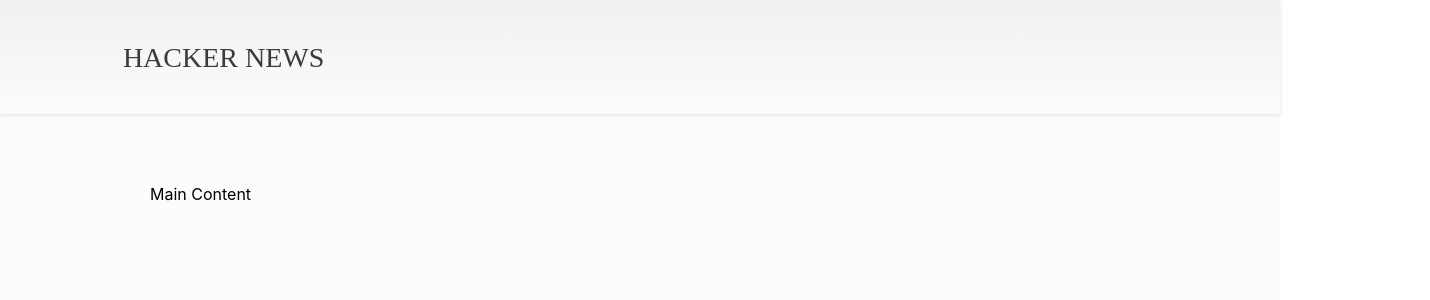
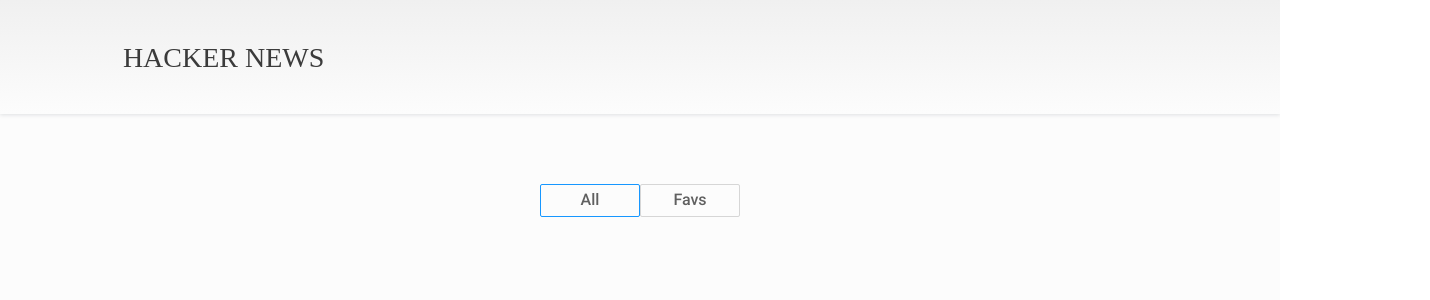
Before and after one commit to alrus2797/reign-challengue, a React (Create React App) app: page / in a window 1280 px wide. Shown: the top 300 px of the page, 1430 px wide, since content can reach past the window. Built offline with nearby package versions, Linux system fonts and the light colour scheme; a web font is replaced by a local one.

Commit message:
Add Tab components to Content

```diff
--- a/src/components/content/ContentComponent.tsx
+++ b/src/components/content/ContentComponent.tsx
@@ -1,9 +1,26 @@
-import React from 'react'
-import './ContentStyles.css'
-function ContentComponent(){
-	return <div className="content container">
-		Main Content
-	</div>
+import React from "react";
+import RowComponent from "../row/RowComponent";
+import TabComponent from "../tabs/TabComponent";
+import "./ContentStyles.css";
+
+export default function ContentComponent() {
+  const [activeTab, setActiveTab] = React.useState("All");
+
+  const tabs = ["All", "Favs"];
+
+  const handleTabClick = (index: string) => {
+    console.log(index);
+    setActiveTab(index);
+  };
+  return (
+    <div className="content">
+      <RowComponent className="center">
+        <TabComponent
+          clickHandler={handleTabClick}
+          tabs={tabs}
+          activeTab={activeTab}
+        />
+      </RowComponent>
+    </div>
+  );
 }
-
-export default ContentComponent
--- /dev/null
+++ b/src/components/tabs/TabComponent.tsx
@@ -0,0 +1,30 @@
+import React from "react";
+import "./TabStyles.css";
+
+interface TabComponentProps {
+  clickHandler: (index: string) => void;
+  tabs: string[];
+  activeTab: string;
+}
+
+export default function TabComponent(props: TabComponentProps) {
+  const setActiveTab = (e: React.MouseEvent<HTMLDivElement>) => {
+    // console.log("Children", e.currentTarget.innerText)
+    e.currentTarget.classList.add("active");
+    props.clickHandler(e.currentTarget.innerText);
+  };
+
+  return (
+    <div className="tabs">
+      {props.tabs.map((tab, index) => (
+        <div
+          key={index}
+          className={`tab ${tab === props.activeTab ? "active" : ""}`}
+          onClick={setActiveTab}
+        >
+          <span className="Text-Style-2">{tab}</span>
+        </div>
+      ))}
+    </div>
+  );
+}
--- /dev/null
+++ b/src/components/tabs/TabStyles.css
@@ -0,0 +1,30 @@
+.tabs {
+  display: flex;
+  flex-direction: row;
+  align-items: center;
+}
+
+.tab {
+  width: 98px;
+  height: 31px;
+  /* padding: 3px 0; */
+  text-align: center;
+  border-radius: 2px;
+  border: solid 1px #d6d6d6;
+}
+
+.tab > span {
+  display: inline-flex;
+  height: 28px;
+  color: #606060;
+  align-items: center;
+}
+.tab:hover {
+  border: solid 1px #1797ff;
+  cursor: pointer;
+}
+
+.active {
+  color: #1797ff;
+  border: solid 1px #1797ff;
+}
```
